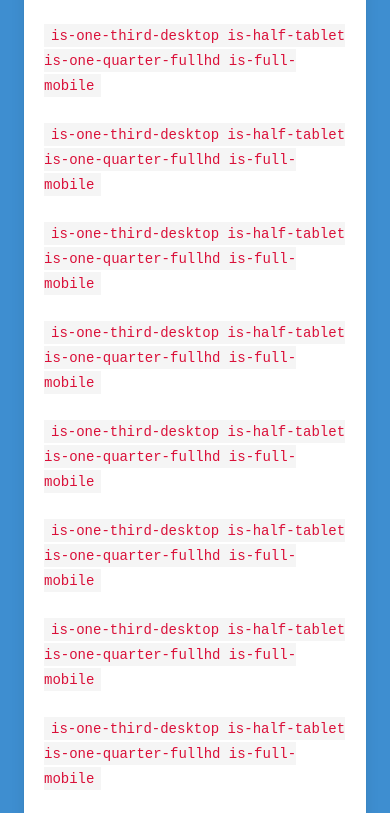
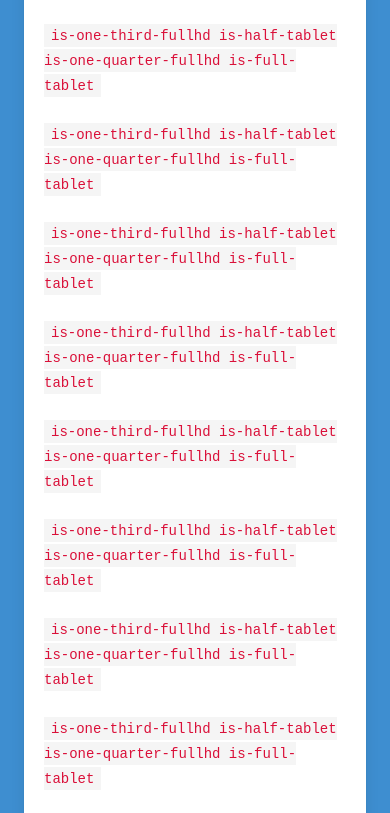
Before and after one commit to HessamCheraghi/thermodynamic-table-finder, a plain HTML site: page index.html in a window 390 px wide. Shown: the part 475-1288 px from the top of the page. Drawn offline with nearby package versions, Linux system fonts and the light colour scheme.

Commit message:
fix result elements in tablet viewport

```diff
--- a/index.html
+++ b/index.html
@@ -68,32 +68,32 @@
           <div class="tile is-child box" id="result">
             <p class="title">Result</p>
             <div class="columns is-multiline">
-              <div class="column is-full-mobile is-one-third-desktop">
-                <code>is-one-third-desktop is-half-tablet is-one-quarter-fullhd is-full-mobile</code>
+              <div class="column is-full-tablet is-one-third-fullhd">
+                <code>is-one-third-fullhd is-half-tablet is-one-quarter-fullhd is-full-tablet</code>
               </div>
-              <div class="column is-full-mobile is-one-third-desktop">
-                <code>is-one-third-desktop is-half-tablet is-one-quarter-fullhd is-full-mobile</code>
+              <div class="column is-full-tablet is-one-third-fullhd">
+                <code>is-one-third-fullhd is-half-tablet is-one-quarter-fullhd is-full-tablet</code>
               </div>
-              <div class="column is-full-mobile is-one-third-desktop">
-                <code>is-one-third-desktop is-half-tablet is-one-quarter-fullhd is-full-mobile</code>
+              <div class="column is-full-tablet is-one-third-fullhd">
+                <code>is-one-third-fullhd is-half-tablet is-one-quarter-fullhd is-full-tablet</code>
               </div>
-              <div class="column is-full-mobile is-one-third-desktop">
-                <code>is-one-third-desktop is-half-tablet is-one-quarter-fullhd is-full-mobile</code>
+              <div class="column is-full-tablet is-one-third-fullhd">
+                <code>is-one-third-fullhd is-half-tablet is-one-quarter-fullhd is-full-tablet</code>
               </div>
-              <div class="column is-full-mobile is-one-third-desktop">
-                <code>is-one-third-desktop is-half-tablet is-one-quarter-fullhd is-full-mobile</code>
+              <div class="column is-full-tablet is-one-third-fullhd">
+                <code>is-one-third-fullhd is-half-tablet is-one-quarter-fullhd is-full-tablet</code>
               </div>
-              <div class="column is-full-mobile is-one-third-desktop">
-                <code>is-one-third-desktop is-half-tablet is-one-quarter-fullhd is-full-mobile</code>
+              <div class="column is-full-tablet is-one-third-fullhd">
+                <code>is-one-third-fullhd is-half-tablet is-one-quarter-fullhd is-full-tablet</code>
               </div>
-              <div class="column is-full-mobile is-one-third-desktop">
-                <code>is-one-third-desktop is-half-tablet is-one-quarter-fullhd is-full-mobile</code>
+              <div class="column is-full-tablet is-one-third-fullhd">
+                <code>is-one-third-fullhd is-half-tablet is-one-quarter-fullhd is-full-tablet</code>
               </div>
-              <div class="column is-full-mobile is-one-third-desktop">
-                <code>is-one-third-desktop is-half-tablet is-one-quarter-fullhd is-full-mobile</code>
+              <div class="column is-full-tablet is-one-third-fullhd">
+                <code>is-one-third-fullhd is-half-tablet is-one-quarter-fullhd is-full-tablet</code>
               </div>
-              <div class="column is-full-mobile is-one-third-desktop">
-                <code>is-one-third-desktop is-half-tablet is-one-quarter-fullhd is-full-mobile</code>
+              <div class="column is-full-tablet is-one-third-fullhd">
+                <code>is-one-third-fullhd is-half-tablet is-one-quarter-fullhd is-full-tablet</code>
               </div>
             </div>
           </div>
```
